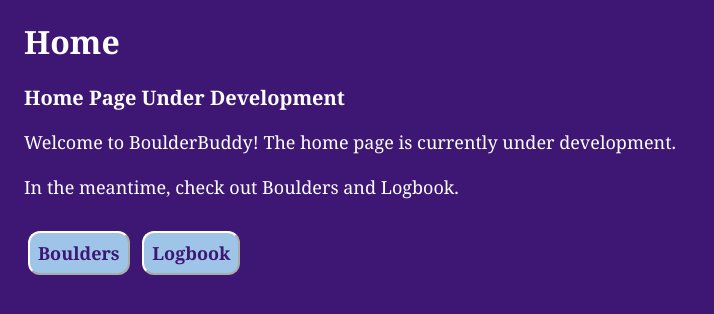
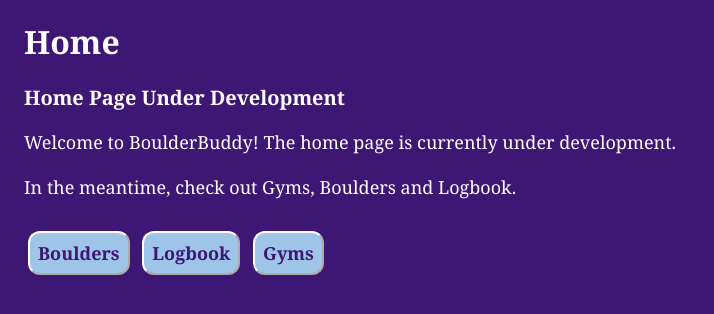
Before and after one commit to priyaharkonen/boulder-buddy, a Spring Boot app: page /home in a window 1280 px wide. Shown: the part 157-471 px from the top of the page, without its empty margins (0-714 px from the left). Run offline with Spring Boot 4, Linux system fonts and the light colour scheme; a user stored in the database is signed in; some of the project's set-up classes (security, data sources, template engines, error pages and the like) are left out, and stand-ins take their place; some libraries are stand-ins or nearby versions.

Commit message:
gym added to home

```diff
--- a/src/main/resources/templates/index.html
+++ b/src/main/resources/templates/index.html
@@ -44,9 +44,10 @@
                 <div class="form-row">
 
                     <div class="form-field">
-                        <p>In the meantime, check out Boulders and Logbook. </p>
+                        <p>In the meantime, check out Gyms, Boulders and Logbook. </p>
                             <a th:href="@{/boulders}" class="action-button" id="back">Boulders</a>
                             <a th:href="@{/logbook}" class="action-button" id="back">Logbook</a>
+                            <a th:href="@{/gyms}" class="action-button" id="back">Gyms</a>
                     </div>
                 </div>
 
```
